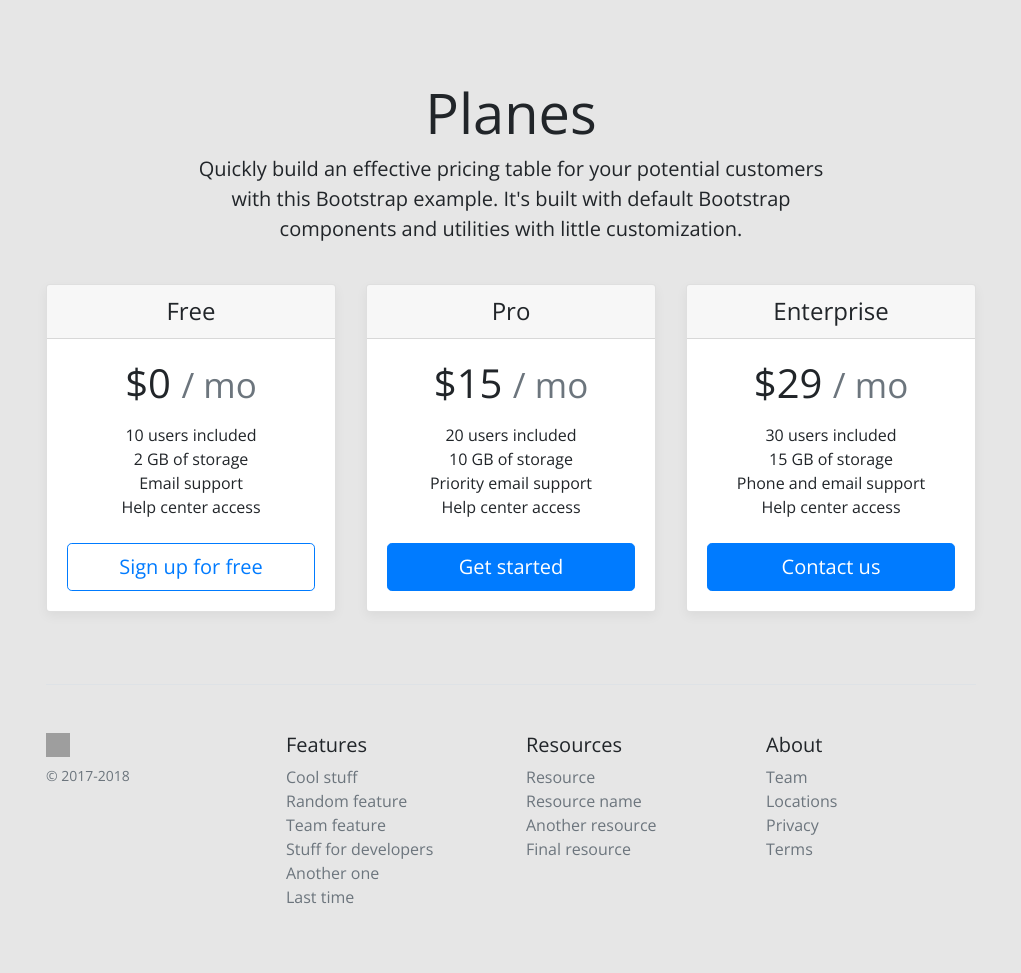
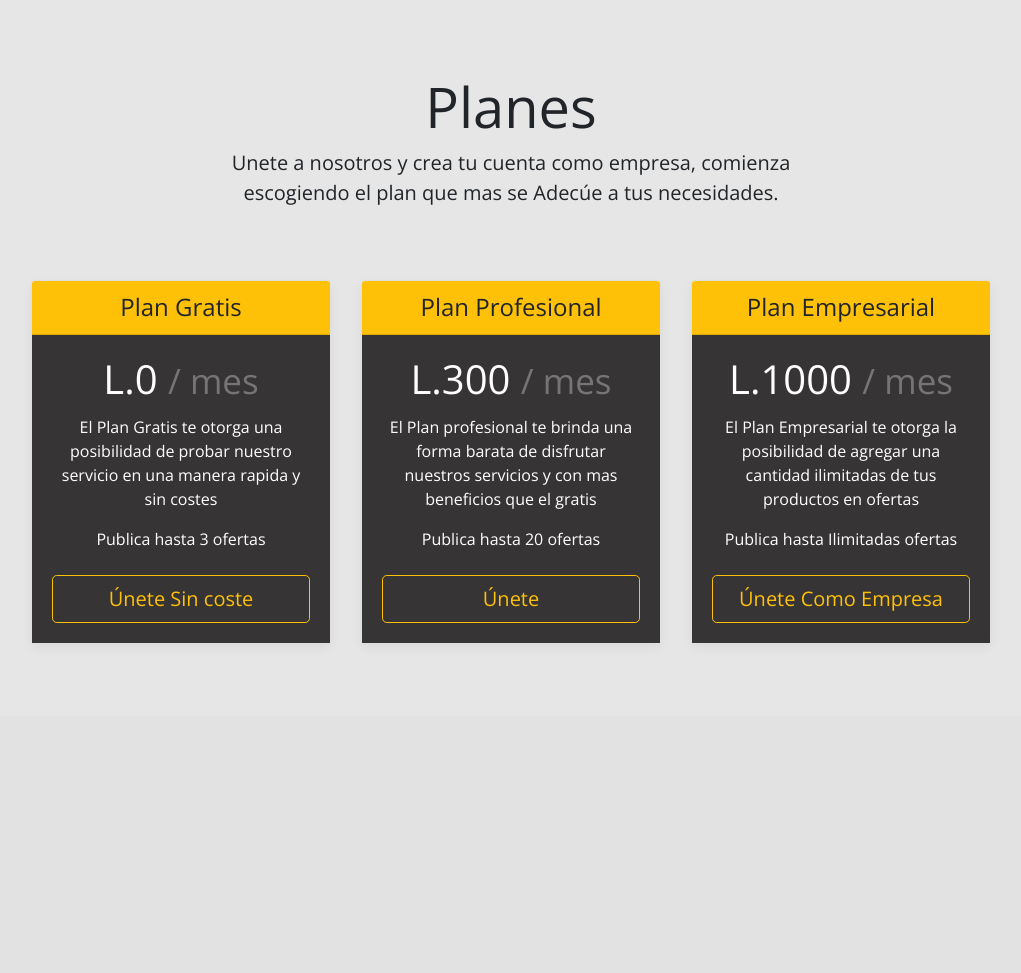
Before and after one commit to Lersgeeb/ProyectoPOO, a PHP site: page / in a window 1280 px wide. Shown: the part 581-1554 px from the top of the page, without its empty margins (129-1150 px from the left). After the commit the page ends 1224 px from the top, so only its background shows below. Run offline with PHP 8.4, Linux system fonts and the light colour scheme; some libraries are stand-ins or nearby versions; grey boxes are pictures that could not be loaded.

Commit message:
Business SignUp

```diff
--- a/SubBusiness/index.html
+++ b/SubBusiness/index.html
@@ -22,9 +22,7 @@
               <img src="../img/logo.svg" alt="">
               <h1>Empresas</h1>
               <p class="lead text-muted">Acercate a tus clientes e impresionalos con las mejores ofertas.</p>
-              <p>
-                <a href="#" class="btn btn-primary my-2">Únete</a>
-              </p>
+
             </div>
           </div>
       </section>
@@ -32,11 +30,12 @@
 
       <div class="pricing-header px-3 py-3 pt-md-5 pb-md-4 mx-auto text-center">
         <h1 class="display-4">Planes</h1>
-        <p class="lead">Quickly build an effective pricing table for your potential customers with this Bootstrap example. It's built with default Bootstrap components and utilities with little customization.</p>
+        <p class="lead">Unete a nosotros y crea tu cuenta como empresa, comienza escogiendo el plan que mas se Adecúe a tus necesidades.</p>
       </div>
 
       <div class="container">
-        <div class="card-deck mb-3 text-center">
+        <div class="card-deck mb-3 text-center" id="plansDiv">
+
           <div class="card mb-4 box-shadow">
             <div class="card-header">
               <h4 class="my-0 font-weight-normal">Free</h4>
@@ -49,83 +48,72 @@
                 <li>Email support</li>
                 <li>Help center access</li>
               </ul>
-              <button type="button" class="btn btn-lg btn-block btn-outline-primary">Sign up for free</button>
+              <button type="button" class="btn btn-lg btn-block btn-primary" onclick="showForm(0)">Sign up for fre</button>
             </div>
           </div>
-          <div class="card mb-4 box-shadow">
-            <div class="card-header">
-              <h4 class="my-0 font-weight-normal">Pro</h4>
+
+
+        </div>
+
+      </div>
+
+      <!-- Modal -->
+      <div class="modal fade" id="modalSignUp" tabindex="-1" role="dialog" aria-labelledby="exampleModalLabel" aria-hidden="true">
+        <div class="modal-dialog" role="document">
+          <div class="modal-content">
+            <div class="modal-header">
+              <h5 class="modal-title" id="exampleModalLabel">Registrate</h5>
+              <button type="button" class="close" data-dismiss="modal" aria-label="Close">
+                <span aria-hidden="true">&times;</span>
+              </button>
             </div>
-            <div class="card-body">
-              <h1 class="card-title pricing-card-title">$15 <small class="text-muted">/ mo</small></h1>
-              <ul class="list-unstyled mt-3 mb-4">
-                <li>20 users included</li>
-                <li>10 GB of storage</li>
-                <li>Priority email support</li>
-                <li>Help center access</li>
-              </ul>
-              <button type="button" class="btn btn-lg btn-block btn-primary">Get started</button>
+            <div class="modal-body">
+
+
+                <form class="">
+
+                  <div class="form-group">
+                    <label for="planInput">Tipo de Plan</label>
+                    <input type="text" class="form-control" id="planInput" placeholder="Escoge tu plan" disabled>
+                  </div>
+
+                  <div class="form-group">
+                    <label for="inputEmail">Email</label>
+                    <input type="email" class="form-control" id="inputEmail" placeholder="Email">
+                  </div>
+
+                  <div class="form-group">
+                    <label for="inputName">Nombre de La empresa</label>
+                    <input type="name" class="form-control" id="inputName" placeholder="Nombre de la Empresa">
+                  </div>
+                  <div class="form-group">
+                    <label for="countryInput">Pais</label>
+                    <input type="text" class="form-control" id="countryInput" aria-describedby="emailHelp" placeholder="Pais">
+
+                  </div>
+                  <div class="form-group">
+                    <label for="exampleInputPassword1">Contraseña</label>
+                    <input type="password" class="form-control" id="exampleInputPassword1" placeholder="Contraseña">
+                  </div>
+                  <div class="form-group">
+                    <label for="exampleInputPassword1">Confirmar Contraseña</label>
+                    <input type="password" class="form-control" id="exampleInputPassword1" placeholder="Confirmar Contraseña">
+                  </div>
+
+                </form>
+
+
             </div>
-          </div>
-          <div class="card mb-4 box-shadow">
-            <div class="card-header">
-              <h4 class="my-0 font-weight-normal">Enterprise</h4>
-            </div>
-            <div class="card-body">
-              <h1 class="card-title pricing-card-title">$29 <small class="text-muted">/ mo</small></h1>
-              <ul class="list-unstyled mt-3 mb-4">
-                <li>30 users included</li>
-                <li>15 GB of storage</li>
-                <li>Phone and email support</li>
-                <li>Help center access</li>
-              </ul>
-              <button type="button" class="btn btn-lg btn-block btn-primary">Contact us</button>
+            <div class="modal-footer">
+              <button type="button" class="btn btn-secondary" data-dismiss="modal">Close</button>
+              <button type="button" class="btn btn-primary">Save changes</button>
             </div>
           </div>
         </div>
-
-        <footer class="pt-4 my-md-5 pt-md-5 border-top">
-          <div class="row">
-            <div class="col-12 col-md">
-              <img class="mb-2" src="https://getbootstrap.com/docs/4.0/assets/brand/bootstrap-solid.svg" alt="" width="24" height="24">
-              <small class="d-block mb-3 text-muted">&copy; 2017-2018</small>
-            </div>
-            <div class="col-6 col-md">
-              <h5>Features</h5>
-              <ul class="list-unstyled text-small">
-                <li><a class="text-muted" href="#">Cool stuff</a></li>
-                <li><a class="text-muted" href="#">Random feature</a></li>
-                <li><a class="text-muted" href="#">Team feature</a></li>
-                <li><a class="text-muted" href="#">Stuff for developers</a></li>
-                <li><a class="text-muted" href="#">Another one</a></li>
-                <li><a class="text-muted" href="#">Last time</a></li>
-              </ul>
-            </div>
-            <div class="col-6 col-md">
-              <h5>Resources</h5>
-              <ul class="list-unstyled text-small">
-                <li><a class="text-muted" href="#">Resource</a></li>
-                <li><a class="text-muted" href="#">Resource name</a></li>
-                <li><a class="text-muted" href="#">Another resource</a></li>
-                <li><a class="text-muted" href="#">Final resource</a></li>
-              </ul>
-            </div>
-            <div class="col-6 col-md">
-              <h5>About</h5>
-              <ul class="list-unstyled text-small">
-                <li><a class="text-muted" href="#">Team</a></li>
-                <li><a class="text-muted" href="#">Locations</a></li>
-                <li><a class="text-muted" href="#">Privacy</a></li>
-                <li><a class="text-muted" href="#">Terms</a></li>
-              </ul>
-            </div>
-          </div>
-        </footer>
       </div>
 
 
-
-
+      <script src="./script.js"></script>
       <script src="../scripts/jquery.min.js"></script>
       <script src="../scripts/pooper.min.js"></script>
       <script src="../scripts/bootstrap.min.js" ></script>
--- a/SubBusiness/script.js
+++ b/SubBusiness/script.js
@@ -0,0 +1,55 @@
+plans = [
+    {
+        name:"Plan Gratis",
+        price:"0",
+        description:"El Plan Gratis te otorga una posibilidad de probar nuestro servicio en una manera rapida y sin costes",
+        productQuant:"3",
+        buttonDesc:"Únete Sin coste"
+    },
+    {
+        name:"Plan Profesional",
+        price:"300",
+        description:"El Plan profesional te brinda una forma barata de disfrutar nuestros servicios y con mas beneficios que el gratis",
+        productQuant:"20",
+        buttonDesc:"Únete"
+
+    },
+    {
+        name:"Plan Empresarial",
+        price:"1000",
+        description:"El Plan Empresarial te otorga la posibilidad de agregar una cantidad ilimitadas de tus productos en ofertas",
+        productQuant:"Ilimitadas",
+        buttonDesc:"Únete Como Empresa"
+    }
+]
+
+
+function showForm(planIndex){
+    document.getElementById("planInput").value = `${plans[planIndex].name}`;
+    $('#modalSignUp').modal('show');
+}
+
+function renderPlan(){
+    plansDiv = document.getElementById("plansDiv");
+
+    plansDiv.innerHTML = " ";
+    var count = 0;
+    for(plan of plans){
+        plansDiv.innerHTML += `  <div class="card mb-4 box-shadow">
+                                    <div class="card-header">
+                                    <h4 class="my-0 font-weight-normal">${plan.name}</h4>
+                                    </div>
+                                    <div class="card-body">
+                                    <h1 class="card-title pricing-card-title">L.${plan.price} <small class="text-muted">/ mes</small></h1>
+                                    <p>${plan.description}</p>
+                                    <ul class="list-unstyled mt-3 mb-4">
+                                        <li>Publica hasta ${plan.productQuant} ofertas</li>
+                                    </ul>
+                                    <button type="button" class="btn btn-lg btn-block btn-outline-primary" onclick="showForm(${count})">${plan.buttonDesc}</button>
+                                    </div>
+                                </div>`
+        count++;
+    }
+}
+
+renderPlan();
--- a/SubBusiness/style.css
+++ b/SubBusiness/style.css
@@ -40,6 +40,10 @@ body,html{
 
     background-color: var(--lightsecondary);
 }
+/*-----------------------Nav--------------------*/
+a:hover {
+  text-decoration: none;
+}
 
 /*---------------Header-----------------*/
 .divHeader{
@@ -48,6 +52,9 @@ body,html{
 
 }
 
+.container{
+  padding: 2em 0em;
+}
 .divHeader h5{
   color: var(--principal);
   font-size: 1.5em;
@@ -121,8 +128,35 @@ body,html{
 
   box-shadow: none;
 }
+/*--------------------Plans---------------------*/
 
-a:hover {
 
-  text-decoration: none;
+
+.card-body{
+  background-color: var(--myBlack);
+  color: white;
 }
+ .text-muted{
+  color: var(--secondary) !important;
+}
+
+.card-header{
+  background-color: var(--principal);
+}
+
+.btn-outline-primary {
+  color: var(--principal);
+  border-color: var(--principal);
+}
+
+.btn-outline-primary:hover {
+  background-color: rgba(218, 166, 8, 0.329);
+}
+.btn-primary {
+  background-color: var(--principal);
+  border-color: var(--principal);
+}
+.btn-primary:hover {
+  background-color: rgb(218, 165, 8);
+  border-color: wheat ;
+}
```
